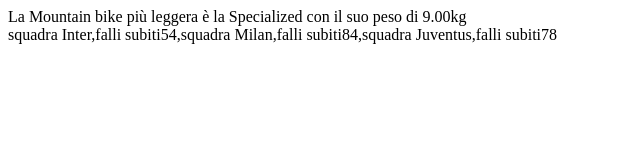
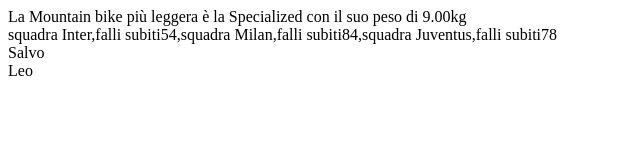
Before and after one commit to SalvatoreBrancato/js-snack-es6, a plain HTML site: page index.html in a window 1280 px wide. Shown: the full height of the page, 0-640 px from the left. Drawn offline with Linux system fonts and the light colour scheme.

Commit message:
Snack3_completato

```diff
--- a/assets/main.js
+++ b/assets/main.js
@@ -71,15 +71,26 @@
 
 console.log(nuovoArraySquadre)
 
-
-
-
-
-
-
 // Snack 3
 // Scrivere una funzione che accetti tre argomenti, un array e due numeri (a più piccolo di b).
 // l'array egnerato da parte vostra dovrà essere di ad esempio nomi o cose: ['alberto', 'michele','angelo','simone']
 // se come numeri ad esemio ho 2 e 4 devo inserire in un array nuovo l'elemento in posizione 3
 // La funzione ritornerà un nuovo array con i valori che hanno la posizione compresa tra i due numeri.
 // Usiamo i nuovi metodi degli array foreach o filter.
+
+const arrayNomi = [
+    `Salvo`,
+    `Simone`,
+    `Tullio`,
+    `Leo`,
+    `Stefano`
+]
+
+console.log(arrayNomi)
+
+
+const numeroCasuale1 = Math.floor((Math.random() * 4) + 0)
+const numeroCasuale2 = Math.floor((Math.random() * 4) + 0)
+
+document.getElementById(`nome1`).innerHTML = `${arrayNomi[Math.floor((Math.random() * 4) + 0)]}`
+document.getElementById(`nome2`).innerHTML = `${arrayNomi[Math.floor((Math.random() * 4) + 0)]}`
--- a/index.html
+++ b/index.html
@@ -15,6 +15,13 @@
         <!-- contenuto array nuovo array squadre tramite js -->
     </div>
 
+    <div id="nome1">
+        <!-- contenuto arrayNomi -->
+    </div>
+    <div id="nome2">
+        <!-- contenuto arrayNomi -->
+    </div>
+
 
     <script src="./assets/main.js"></script>
 </body>
```
